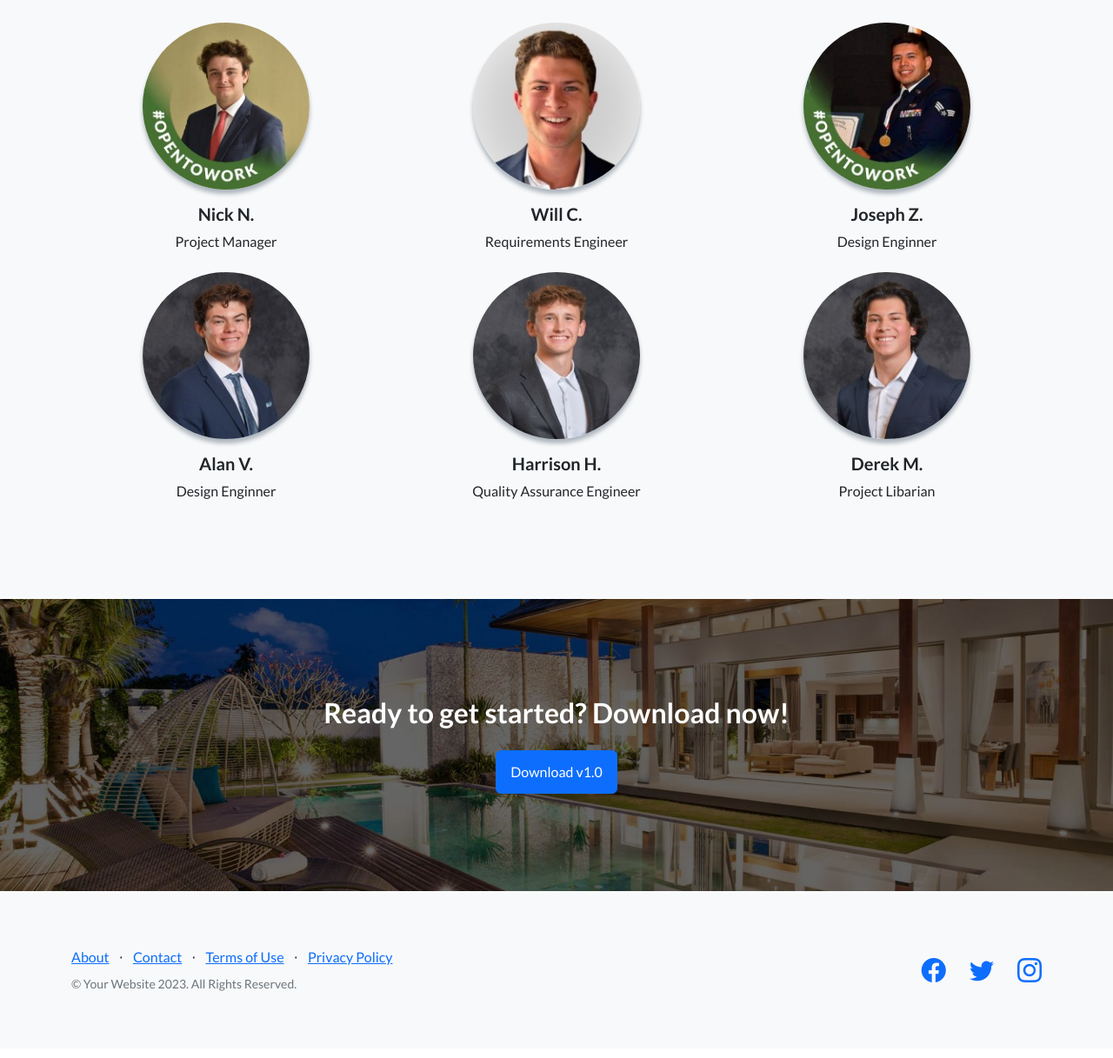
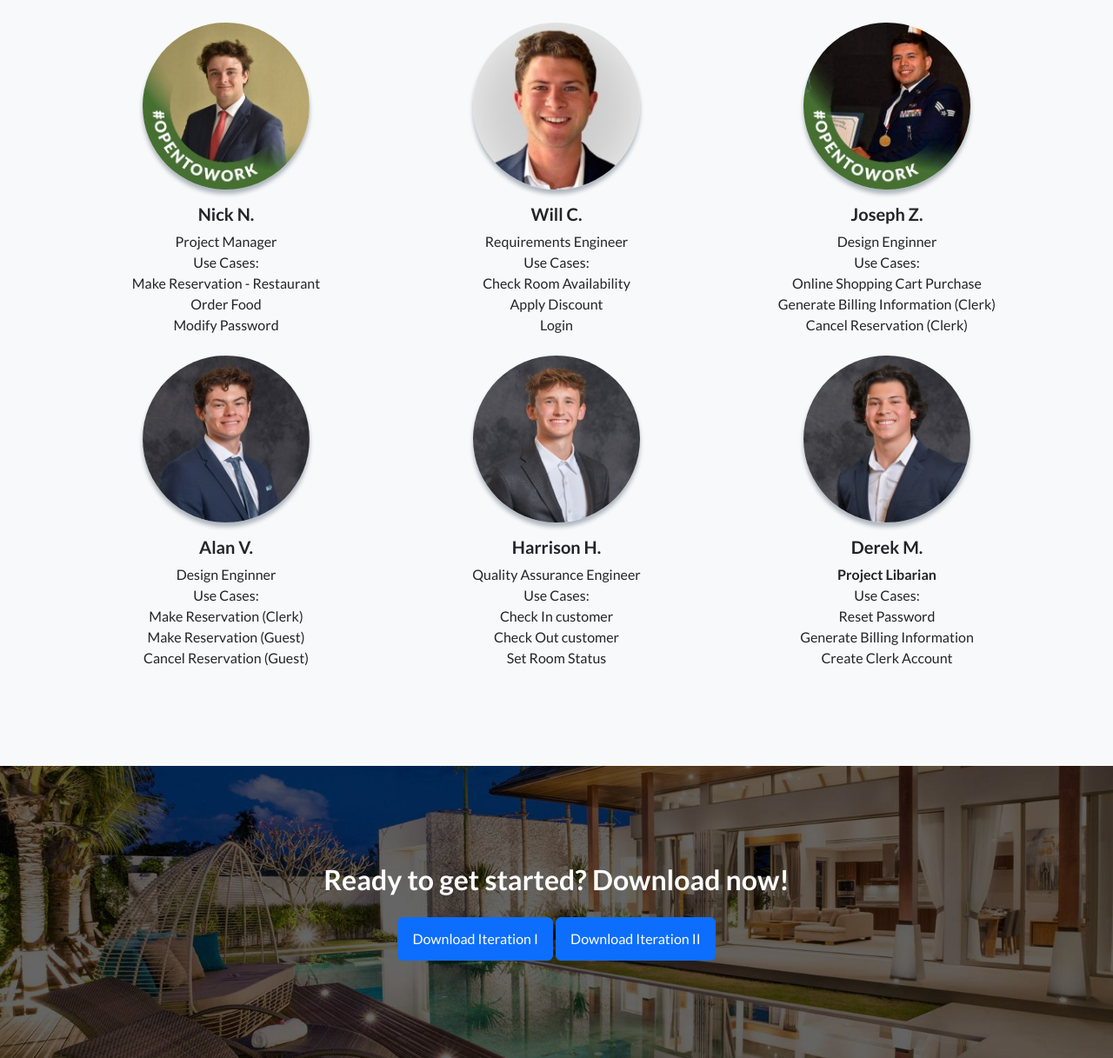
Before and after one commit to alanvillagrand/baylor-bear-luxury-website, a plain HTML site: page index.html in a window 1280 px wide. Shown: the part 3307-4524 px from the top of the page at 87% size. Drawn offline with nearby package versions, Linux system fonts and the light colour scheme.

Commit message:
updated for iteration 2. Added Use Case roels and images.

```diff
--- a/index.html
+++ b/index.html
@@ -102,6 +102,10 @@
                             <img class="img-fluid rounded-circle mb-3" src="assets/img/team-1.jpg" alt="..." />
                             <h5>Nick N.</h5>
                             <p class="font-weight-light mb-0">Project Manager</p>
+                            <p class="font-weight-light mb-0">Use Cases:</p>
+                            <p class="font-weight-light mb-0">Make Reservation - Restaurant</p>
+                            <p class="font-weight-light mb-0">Order Food</p>
+                            <p class="font-weight-light mb-0">Modify Password</p>
                         </div>
                     </div>
                     <div class="col-lg-4">
@@ -109,6 +113,10 @@
                             <img class="img-fluid rounded-circle mb-3" src="assets/img/team-2.jpg" alt="..." />
                             <h5>Will C.</h5>
                             <p class="font-weight-light mb-0">Requirements Engineer</p>
+                            <p class="font-weight-light mb-0">Use Cases:</p>
+                            <p class="font-weight-light mb-0">Check Room Availability</p>
+                            <p class="font-weight-light mb-0">Apply Discount</p>
+                            <p class="font-weight-light mb-0">Login</p>
                         </div>
                     </div>
                     <div class="col-lg-4">
@@ -116,6 +124,10 @@
                             <img class="img-fluid rounded-circle mb-3" src="assets/img/team-3.jpg" alt="..." />
                             <h5>Joseph Z.</h5>
                             <p class="font-weight-light mb-0">Design Enginner</p>
+                            <p class="font-weight-light mb-0">Use Cases:</p>
+                            <p class="font-weight-light mb-0">Online Shopping Cart Purchase</p>
+                            <p class="font-weight-light mb-0">Generate Billing Information (Clerk)</p>
+                            <p class="font-weight-light mb-0">Cancel Reservation (Clerk)</p>
                         </div>
                     </div>
                     <div class="col-lg-4">
@@ -123,6 +135,10 @@
                             <img class="img-fluid rounded-circle mb-3" src="assets/img/team-4.jpg" alt="..." />
                             <h5>Alan V.</h5>
                             <p class="font-weight-light mb-0">Design Enginner</p>
+                            <p class="font-weight-light mb-0">Use Cases:</p>
+                            <p class="font-weight-light mb-0">Make Reservation (Clerk)</p>
+                            <p class="font-weight-light mb-0">Make Reservation (Guest)</p>
+                            <p class="font-weight-light mb-0">Cancel Reservation (Guest)</p>
                         </div>
                     </div>
                     <div class="col-lg-4">
@@ -130,13 +146,21 @@
                             <img class="img-fluid rounded-circle mb-3" src="assets/img/team-5.jpg" alt="..." />
                             <h5>Harrison H.</h5>
                             <p class="font-weight-light mb-0">Quality Assurance Engineer</p>
+                            <p class="font-weight-light mb-0">Use Cases:</p>
+                            <p class="font-weight-light mb-0">Check In customer</p>
+                            <p class="font-weight-light mb-0">Check Out customer</p>
+                            <p class="font-weight-light mb-0">Set Room Status</p>
                         </div>
                     </div>
                     <div class="col-lg-4">
                         <div class="testimonial-item mx-auto mb-5 mb-lg-0">
                             <img class="img-fluid rounded-circle mb-3" src="assets/img/team-6.jpg" alt="..." />
                             <h5>Derek M.</h5>
-                            <p class="font-weight-light mb-0">Project Libarian</p>
+                            <p class="font-weight-light mb-0"><b>Project Libarian</b></p>
+                            <p class="font-weight-light mb-0">Use Cases:</p>
+                            <p class="font-weight-light mb-0">Reset Password</p>
+                            <p class="font-weight-light mb-0">Generate Billing Information</p>
+                            <p class="font-weight-light mb-0">Create Clerk Account</p>
                         </div>
                     </div>
                 </div>
@@ -148,7 +172,8 @@
                 <div class="row justify-content-center">
                     <div class="col-xl-6">
                         <h2 class="mb-4">Ready to get started? Download now!</h2>
-                        <a class="btn btn-download" href="#signup" download="CSI-3471-Group-Project.zip">Download v1.0</a>
+                        <a class="btn btn-download" href="./Bear_Luxury-Iteration-1.pdf" download="Bear_Luxury-Iteration-1">Download Iteration I</a>
+                        <a class="btn btn-download" href="./Bear_Luxury-Iteration-1.pdf" download="Bear_Luxury-Iteration-1">Download Iteration II</a>
                     </div>
                 </div>
             </div>
```
Also changed, not shown: assets/img/bg-showcase-1.jpg, assets/img/bg-showcase-2.jpg, assets/img/bg-showcase-3.jpg, 1 other file.
